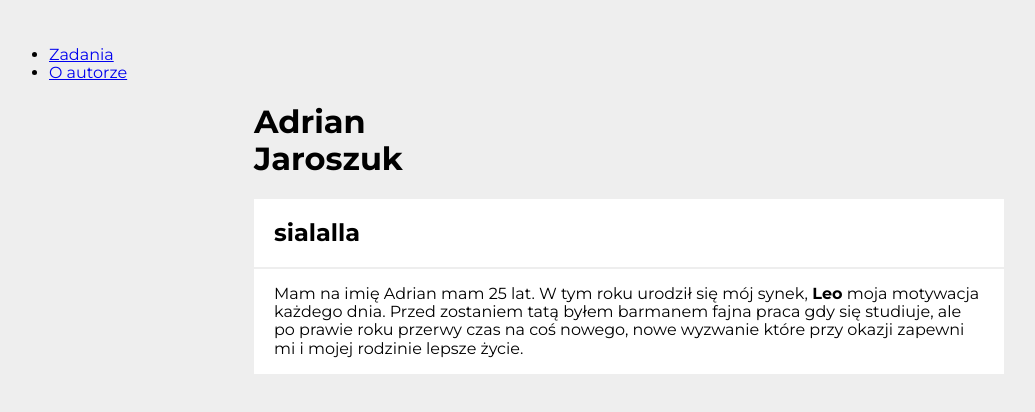
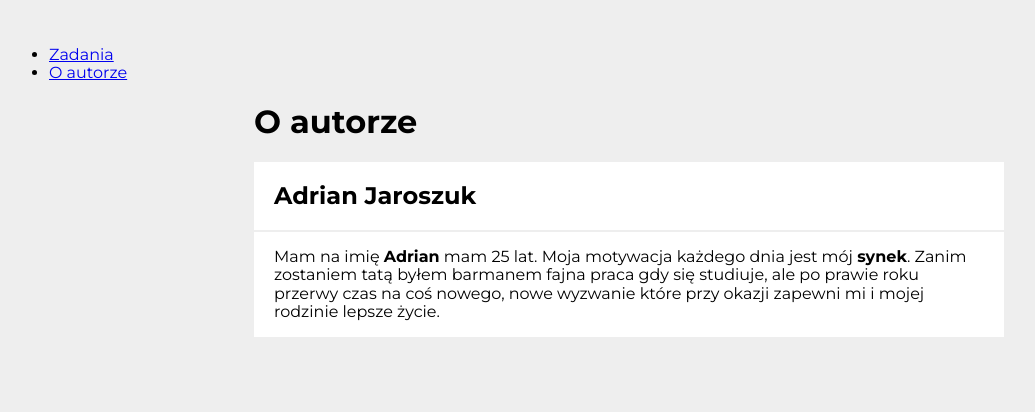
Before and after one commit to AdrianJar/Todo-list-react, a React (Create React App) app: page /author in a window 1280 px wide. Shown: the top 412 px of the page, without its empty margins (11-1046 px from the left). Built offline with nearby package versions, Linux system fonts and the light colour scheme.

Commit message:
Made some changes to code

```diff
--- a/src/features/author/Author.js
+++ b/src/features/author/Author.js
@@ -5,18 +5,14 @@ import Section from "../../common/Section";
 export default () => (
     <Container>
         <Header
-            title="Adrian Jaroszuk"
+            title="O autorze"
         />
         <Section
-            title="sialalla"
+            title="Adrian Jaroszuk"
             body={
                 <>
                     <p>
-                        Mam na imię Adrian mam 25 lat. W tym roku urodził się mój synek,
-                        <strong> Leo</strong> moja motywacja każdego dnia. Przed zostaniem tatą
-                        byłem barmanem fajna praca gdy się studiuje, ale po prawie roku przerwy
-                        czas na coś nowego, nowe wyzwanie które przy okazji zapewni mi i mojej
-                        rodzinie lepsze życie.
+                        Mam na imię <strong>Adrian</strong> mam 25 lat. Moja motywacja każdego dnia jest mój <strong>synek</strong>. Zanim zostaniem tatą byłem barmanem fajna praca gdy się studiuje, ale po prawie roku przerwy czas na coś nowego, nowe wyzwanie które przy okazji zapewni mi i mojej rodzinie lepsze życie.
                     </p>
                 </>
             }
```
